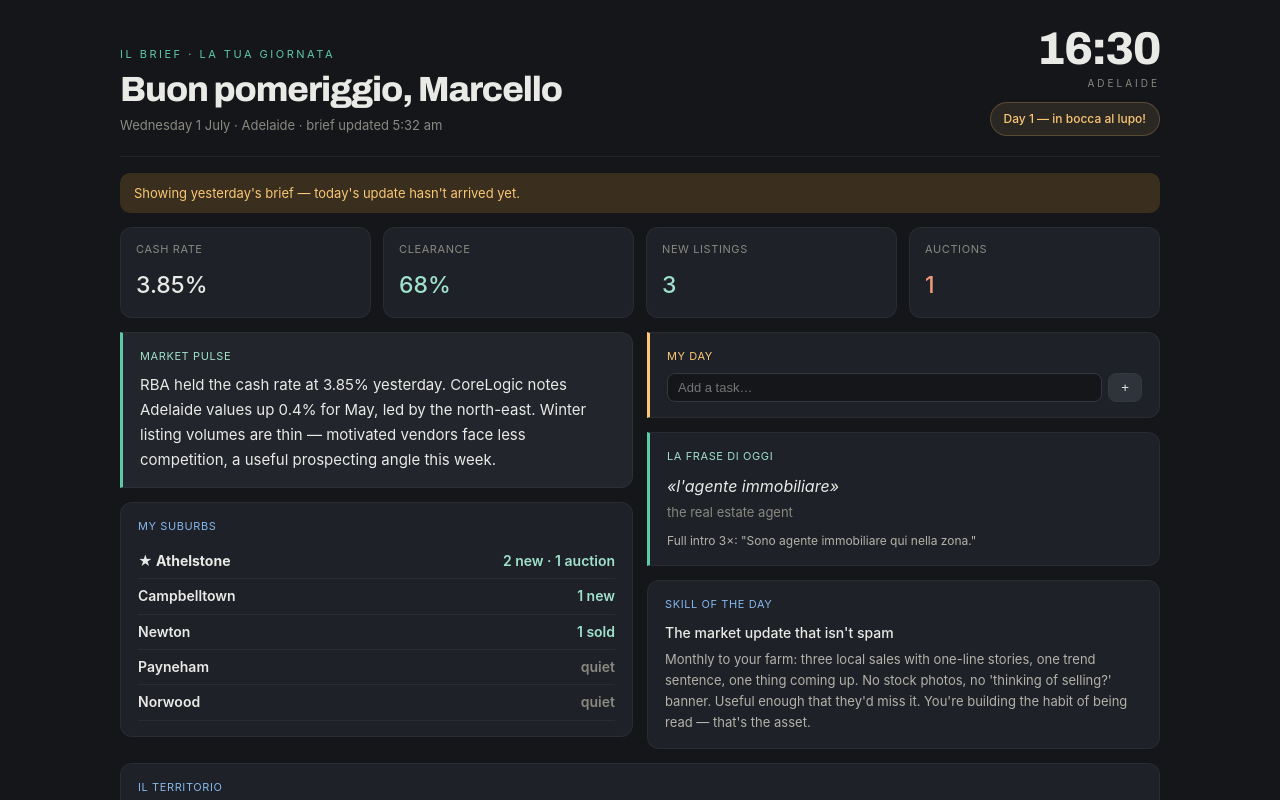
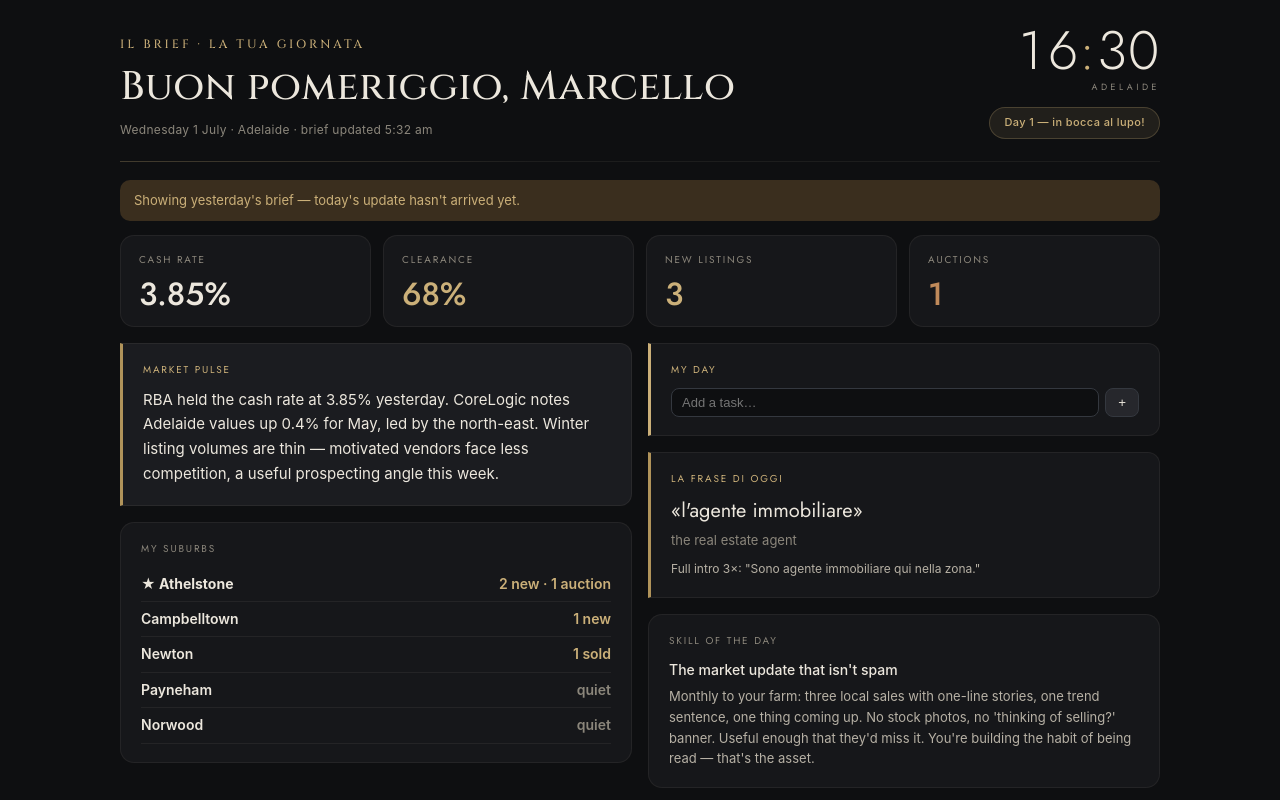
Before and after one commit to Marcelllboz/il-brief, a plain HTML site: page index.html in a window 1280 px wide. Shown: the top 800 px of the page. Drawn offline with Linux system fonts and the light colour scheme.

Commit message:
design: quiet-luxury restyle — champagne gold on charcoal, Cinzel brand serif + Jost sleek sans
Co-Authored-By: Claude Opus 4.8 <noreply@anthropic.com>

```diff
--- a/index.html
+++ b/index.html
@@ -6,39 +6,45 @@
   <title>Il Brief</title>
   <link rel="preconnect" href="https://fonts.googleapis.com">
   <link rel="preconnect" href="https://fonts.gstatic.com" crossorigin>
-  <link href="https://fonts.googleapis.com/css2?family=Archivo:wght@500;600;700;800;900&display=swap" rel="stylesheet">
+  <link href="https://fonts.googleapis.com/css2?family=Cinzel:wght@500;600&family=Jost:wght@300;400;500;600&display=swap" rel="stylesheet">
   <style>
-    :root { --bg:#14161A; --card:#1E2127; --card-2:#22252B; --raise:#2E333C; --text:#E9E9E6;
-            --muted:#8A8980; --dim:#B4B2A9; --label:#85B7EB; --teal:#9FE1CB; --teal-deep:#5DCAA5;
-            --coral:#F0997B; --red:#F09595; --amber:#FAC775; --line:rgba(255,255,255,0.05);
-            --display:'Archivo', -apple-system, 'Segoe UI', sans-serif; }
+    /* Quiet-luxury palette: warm charcoal + a single champagne-gold accent.
+       Type system: Cinzel (cinematic engraved serif) = brand voice (mark + name).
+       Jost (sleek geometric sans) = the workhorse for clock, figures, and all UI. */
+    :root { --bg:#0E0F11; --card:#16171A; --card-2:#1B1C20; --raise:#26272C; --text:#ECE7DD;
+            --muted:#8B867B; --dim:#B7B1A5; --label:#8B867B; --teal:#CBB079; --teal-deep:#B0935A;
+            --coral:#C08A5A; --red:#9E8B79; --amber:#CBB079; --line:rgba(220,210,190,0.07);
+            --gold:#CBB079; --gold-soft:rgba(203,176,121,0.10);
+            --title:'Cinzel', Georgia, 'Times New Roman', serif;
+            --display:'Jost', -apple-system, 'Segoe UI', sans-serif;
+            --sans:'Jost', -apple-system, 'Segoe UI', sans-serif; }
     * { box-sizing:border-box; margin:0; }
     body { background:var(--bg); color:var(--text);
            font:16px/1.6 -apple-system, "Segoe UI", Roboto, sans-serif; padding:28px; }
     .wrap { max-width:1040px; margin:0 auto; }
 
     .masthead { display:flex; justify-content:space-between; align-items:flex-end; gap:24px; }
-    .mast-label { font-size:11px; letter-spacing:2.5px; text-transform:uppercase; color:var(--teal-deep); margin-bottom:8px; }
-    h1#greeting { font-family:var(--display); font-size:35px; font-weight:800; letter-spacing:-1.1px; line-height:1.02; }
-    .sub { font-size:13px; color:var(--muted); margin-top:7px; }
+    .mast-label { font-family:var(--title); font-size:12px; letter-spacing:3px; text-transform:uppercase; color:var(--gold); margin-bottom:12px; }
+    h1#greeting { font-family:var(--title); font-size:40px; font-weight:500; letter-spacing:0.5px; line-height:1.06; }
+    .sub { font-size:12px; letter-spacing:0.3px; color:var(--muted); margin-top:11px; }
     .mast-right { text-align:right; display:flex; flex-direction:column; align-items:flex-end; flex-shrink:0; }
-    .clock { font-family:var(--display); font-size:46px; font-weight:800; line-height:0.92;
-             letter-spacing:-1.5px; color:var(--text); font-variant-numeric:tabular-nums; }
-    .clock .colon { animation:blink 1.6s steps(1,end) infinite; }
-    .clock-loc { font-size:10px; letter-spacing:3px; text-transform:uppercase; color:var(--muted); margin-top:5px; }
-    .countdown { background:rgba(250,199,117,0.10); color:var(--amber);
-                 border:1px solid rgba(250,199,117,0.22); border-radius:999px;
-                 padding:6px 13px; font-size:12px; font-weight:500; white-space:nowrap; margin-top:11px; display:none; }
-    .divider { height:1px; background:var(--line); margin:20px 0 16px; }
+    .clock { font-family:var(--display); font-size:54px; font-weight:300; line-height:0.85;
+             letter-spacing:1px; color:var(--text); font-variant-numeric:tabular-nums; }
+    .clock .colon { color:var(--gold); }
+    .clock-loc { font-family:var(--sans); font-size:9px; letter-spacing:3.5px; text-transform:uppercase; color:var(--muted); margin-top:6px; }
+    .countdown { background:var(--gold-soft); color:var(--gold);
+                 border:1px solid rgba(203,176,121,0.24); border-radius:999px;
+                 padding:6px 14px; font-size:11px; font-weight:500; letter-spacing:0.4px; white-space:nowrap; margin-top:13px; display:none; }
+    .divider { height:1px; background:linear-gradient(90deg,rgba(203,176,121,0.28),var(--line) 40%,var(--line)); margin:22px 0 18px; }
 
-    .tiles { display:grid; grid-template-columns:repeat(4,1fr); gap:12px; margin-bottom:14px; }
-    .tile { background:var(--card); border:1px solid var(--line); border-radius:12px; padding:13px 15px; }
-    .tile .t-val { font-size:23px; font-weight:500; margin-top:2px; }
+    .tiles { display:grid; grid-template-columns:repeat(4,1fr); gap:12px; margin-bottom:16px; }
+    .tile { background:var(--card); border:1px solid var(--line); border-radius:14px; padding:16px 18px; }
+    .tile .t-val { font-family:var(--display); font-size:32px; font-weight:500; line-height:1; margin-top:4px; }
 
-    .grid { display:grid; grid-template-columns:1fr 1fr; gap:14px; align-items:start; }
-    .col { display:flex; flex-direction:column; gap:14px; }
-    .card { background:var(--card); border:1px solid var(--line); border-radius:12px; padding:15px 17px; }
-    .label { font-size:11px; letter-spacing:0.6px; color:var(--label); text-transform:uppercase; margin-bottom:8px; }
+    .grid { display:grid; grid-template-columns:1fr 1fr; gap:16px; align-items:start; }
+    .col { display:flex; flex-direction:column; gap:16px; }
+    .card { background:var(--card); border:1px solid var(--line); border-radius:14px; padding:18px 20px; }
+    .label { font-family:var(--sans); font-size:10px; letter-spacing:1.8px; color:var(--label); text-transform:uppercase; margin-bottom:10px; }
 
     .hero { background:var(--card-2); border-left:3px solid var(--teal-deep); border-radius:0 12px 12px 0; }
     .hero .label { color:var(--teal); }
@@ -63,9 +69,9 @@
       .grid { grid-template-columns:1fr; }
       .tiles { grid-template-columns:1fr 1fr; }
       .masthead { align-items:flex-start; gap:14px; }
-      h1#greeting { font-size:25px; }
-      .clock { font-size:32px; }
-      .clock-loc { letter-spacing:2px; }
+      h1#greeting { font-size:27px; letter-spacing:0.3px; }
+      .clock { font-size:38px; }
+      .clock-loc { letter-spacing:2.5px; }
     }
     @keyframes pulse { 0%,100% { opacity:1 } 50% { opacity:0.4 } }
     .dot-ring { animation:pulse 2.4s ease-in-out infinite; }
@@ -249,9 +255,9 @@
   function renderRotation(italian, skills) {
     const n = daysSinceEpoch();
     const fr = italian.entries[n % italian.entries.length];
-    $('frase-body').innerHTML = `<div style="font-style:italic;font-size:16px">«${fr.it}»</div>
-      <div style="font-size:13px;color:var(--muted);margin-top:3px">${fr.en}</div>
-      <div style="font-size:12px;color:var(--dim);margin-top:8px">${fr.drill}</div>`;
+    $('frase-body').innerHTML = `<div style="font-family:var(--display);font-weight:400;font-size:20px;line-height:1.35;color:var(--text)">«${fr.it}»</div>
+      <div style="font-size:13px;color:var(--muted);margin-top:6px">${fr.en}</div>
+      <div style="font-size:12px;color:var(--dim);margin-top:9px">${fr.drill}</div>`;
     const sk = skills.entries[n % skills.entries.length];
     $('skill-body').innerHTML = `<div style="font-weight:500;font-size:14px">${sk.title}</div>
       <div style="font-size:13px;color:var(--dim);margin-top:5px">${sk.body}</div>`;
```
